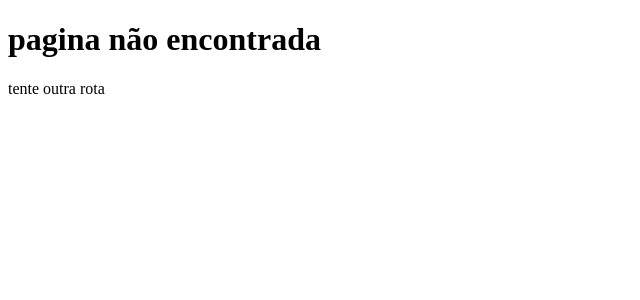
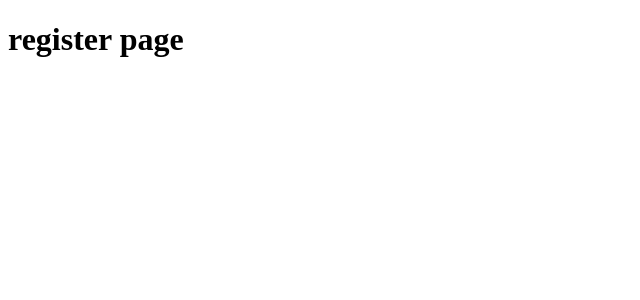
Before and after one commit to devErenNildo/Trilha-Estudos-Next_React, a Next.js app in the folder NextJs/: page /register in a window 1280 px wide. Before the commit this address had no page. Shown: the top 300 px of the page, without its empty margins (0-640 px from the left). Built offline with nearby package versions, Linux system fonts and the light colour scheme.

Commit message:
route groups

```diff
--- /dev/null
+++ b/NextJs/src/app/(auth)/register/page.tsx
@@ -0,0 +1,7 @@
+const Register = () => {
+    return(
+        <h1>register page</h1>
+    );
+}
+
+export default Register;
```
Also changed, not shown: NextJs/src/app/(auth)/forgot-password/page.tsx (added, +7 -0 lines), NextJs/src/app/(auth)/login/page.tsx (added, +7 -0 lines).
